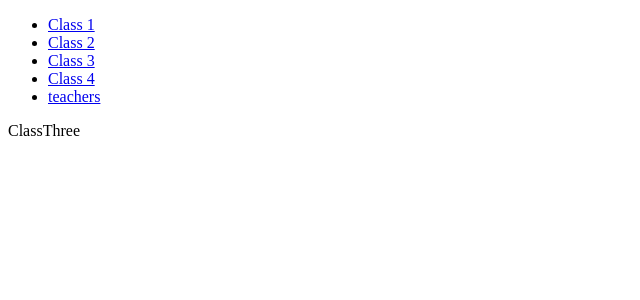
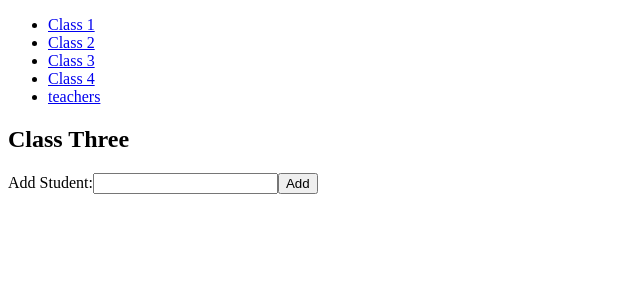
Before and after one commit to muthwi1234/Church-Sysstem, a React (Vite) app in the folder Church-System/: page /class3 in a window 1280 px wide. Shown: the top 300 px of the page, without its empty margins (0-640 px from the left). Built offline with nearby package versions, Linux system fonts and the light colour scheme.

Commit message:
form and keys done

```diff
--- a/Church-System/src/assets/ClassFour.jsx
+++ b/Church-System/src/assets/ClassFour.jsx
@@ -1,9 +1,52 @@
-import React from 'react'
+// ClassFour.jsx
+import React, { useState, useEffect } from 'react';
 
 function ClassFour() {
+  const [students, setStudents] = useState([]);
+  const [newStudent, setNewStudent] = useState('');
+
+  useEffect(() => {
+    // Retrieve stored data on component mount
+    const storedStudents = JSON.parse(localStorage.getItem('classFourStudents')) || [];
+    setStudents(storedStudents);
+  }, []);
+
+  const handleAddStudent = () => {
+    if (newStudent.trim() !== '') {
+      const updatedStudents = [...students, newStudent];
+      setStudents(updatedStudents);
+      setNewStudent('');
+
+      // Store data in localStorage
+      localStorage.setItem('classFourStudents', JSON.stringify(updatedStudents));
+    }
+  };
+
   return (
-    <div>ClassFour</div>
-  )
+    <div>
+      <h2>Class Four</h2>
+
+      {/* Student List */}
+      <ul>
+        {students.map((student, index) => (
+          <li key={index}>{student}</li>
+        ))}
+      </ul>
+
+      {/* Add Student Form */}
+      <div>
+        <label>
+          Add Student:
+          <input
+            type="text"
+            value={newStudent}
+            onChange={(e) => setNewStudent(e.target.value)}
+          />
+        </label>
+        <button onClick={handleAddStudent}>Add</button>
+      </div>
+    </div>
+  );
 }
 
-export default ClassFour
+export default ClassFour;
--- a/Church-System/src/assets/ClassOne.jsx
+++ b/Church-System/src/assets/ClassOne.jsx
@@ -1,9 +1,52 @@
-import React from 'react'
+// ClassOne.jsx
+import React, { useState, useEffect } from 'react';
 
 function ClassOne() {
+  const [students, setStudents] = useState([]);
+  const [newStudent, setNewStudent] = useState('');
+
+  useEffect(() => {
+    // Retrieve stored data on component mount
+    const storedStudents = JSON.parse(localStorage.getItem('classOneStudents')) || [];
+    setStudents(storedStudents);
+  }, []);
+
+  const handleAddStudent = () => {
+    if (newStudent.trim() !== '') {
+      const updatedStudents = [...students, newStudent];
+      setStudents(updatedStudents);
+      setNewStudent('');
+
+      // Store data in localStorage
+      localStorage.setItem('classOneStudents', JSON.stringify(updatedStudents));
+    }
+  };
+
   return (
-    <div>ClassOne</div>
-  )
+    <div>
+      <h2>Class One</h2>
+
+      {/* Student List */}
+      <ul>
+        {students.map((student, index) => (
+          <li key={index}>{student}</li>
+        ))}
+      </ul>
+
+      {/* Add Student Form */}
+      <div>
+        <label>
+          Add Student:
+          <input
+            type="text"
+            value={newStudent}
+            onChange={(e) => setNewStudent(e.target.value)}
+          />
+        </label>
+        <button onClick={handleAddStudent}>Add</button>
+      </div>
+    </div>
+  );
 }
 
-export default ClassOne
+export default ClassOne;
--- a/Church-System/src/assets/ClassThree.jsx
+++ b/Church-System/src/assets/ClassThree.jsx
@@ -1,9 +1,52 @@
-import React from 'react'
+// ClassThree.jsx
+import React, { useState, useEffect } from 'react';
 
 function ClassThree() {
+  const [students, setStudents] = useState([]);
+  const [newStudent, setNewStudent] = useState('');
+
+  useEffect(() => {
+    // Retrieve stored data on component mount
+    const storedStudents = JSON.parse(localStorage.getItem('classThreeStudents')) || [];
+    setStudents(storedStudents);
+  }, []);
+
+  const handleAddStudent = () => {
+    if (newStudent.trim() !== '') {
+      const updatedStudents = [...students, newStudent];
+      setStudents(updatedStudents);
+      setNewStudent('');
+
+      // Store data in localStorage
+      localStorage.setItem('classThreeStudents', JSON.stringify(updatedStudents));
+    }
+  };
+
   return (
-    <div>ClassThree</div>
-  )
+    <div>
+      <h2>Class Three</h2>
+
+      {/* Student List */}
+      <ul>
+        {students.map((student, index) => (
+          <li key={index}>{student}</li>
+        ))}
+      </ul>
+
+      {/* Add Student Form */}
+      <div>
+        <label>
+          Add Student:
+          <input
+            type="text"
+            value={newStudent}
+            onChange={(e) => setNewStudent(e.target.value)}
+          />
+        </label>
+        <button onClick={handleAddStudent}>Add</button>
+      </div>
+    </div>
+  );
 }
 
-export default ClassThree
+export default ClassThree;
--- a/Church-System/src/assets/ClassTwo.jsx
+++ b/Church-System/src/assets/ClassTwo.jsx
@@ -1,9 +1,52 @@
-import React from 'react'
+// ClassTwo.jsx
+import React, { useState, useEffect } from 'react';
 
 function ClassTwo() {
+  const [students, setStudents] = useState([]);
+  const [newStudent, setNewStudent] = useState('');
+
+  useEffect(() => {
+    // Retrieve stored data on component mount
+    const storedStudents = JSON.parse(localStorage.getItem('classTwoStudents')) || [];
+    setStudents(storedStudents);
+  }, []);
+
+  const handleAddStudent = () => {
+    if (newStudent.trim() !== '') {
+      const updatedStudents = [...students, newStudent];
+      setStudents(updatedStudents);
+      setNewStudent('');
+
+      // Store data in localStorage
+      localStorage.setItem('classTwoStudents', JSON.stringify(updatedStudents));
+    }
+  };
+
   return (
-    <div>home</div>
-  )
+    <div>
+      <h2>Class Two</h2>
+
+      {/* Student List */}
+      <ul>
+        {students.map((student, index) => (
+          <li key={index}>{student}</li>
+        ))}
+      </ul>
+
+      {/* Add Student Form */}
+      <div>
+        <label>
+          Add Student:
+          <input
+            type="text"
+            value={newStudent}
+            onChange={(e) => setNewStudent(e.target.value)}
+          />
+        </label>
+        <button onClick={handleAddStudent}>Add</button>
+      </div>
+    </div>
+  );
 }
 
-export default ClassTwo
+export default ClassTwo;
```
